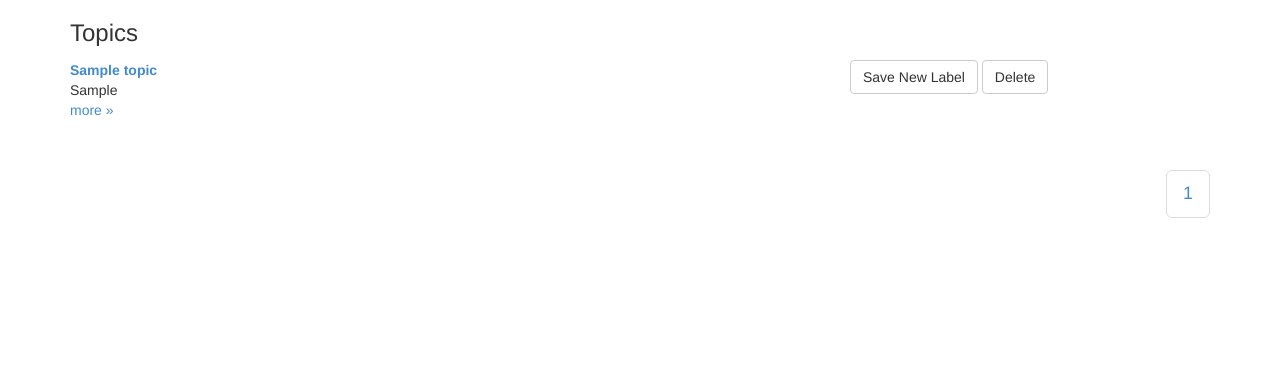
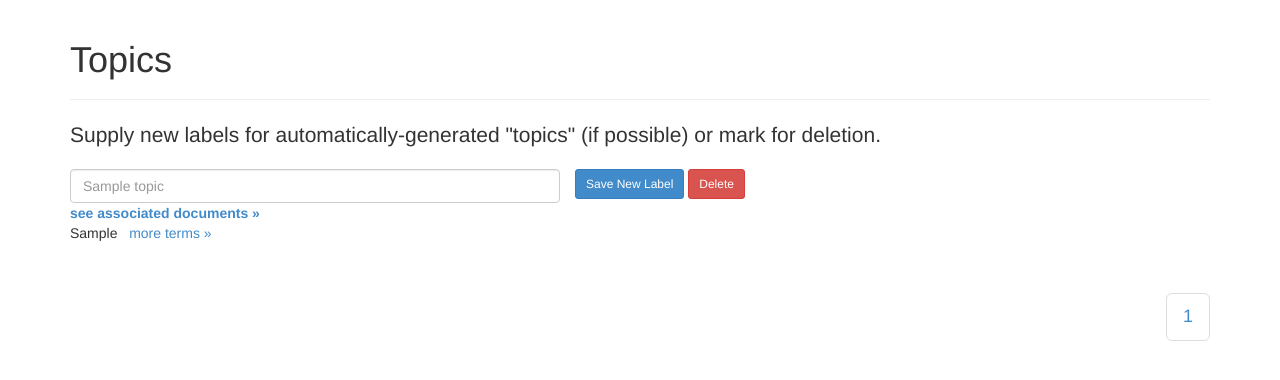
Before and after one commit to trevormunoz/kap_topics, a Flask app: page /topics in a window 1280 px wide. Shown: the top 380 px of the page. Run offline with Flask 2, Linux system fonts and the light colour scheme; tables that the repository leaves empty hold one stand-in row (values such as "Sample post"); some libraries are stand-ins or nearby versions.

Commit message:
Basic structure of the template for the topic page

```diff
--- a/templates/topics.html
+++ b/templates/topics.html
@@ -1,25 +1,37 @@
 {% extends "base.html" %}
 {% block content %}
 <div class=container>
-    <h3>Topics</h3>
+    <div class="page-header">
+        <h1>Topics</h1>
+    </div>
+    <p class="lead">Supply new labels for automatically-generated "topics" (if possible) or mark for deletion.</p>
     <dl>
         {% for topic in topics %}
         <div class="row">
             <div class="col-md-8">
                 <dt id="t{{topic.id}}">
-                                <a href="http://localhost:3000/?f%5Bsubject_facet%5D%5B%5D={{ topic.orig_label }}">{{ topic.orig_label }}</a>
+                       <div class="row topic">
+                        <form class="form-inline" role="form">
+                                                   <div class="form-group col-md-8">
+                                                       <label class="sr-only" for="input-label-topic-{{topic.id}}">Label for {{ topic.orig_label }}</label>
+                                                       <input type="text" class="form-control" id="input-label-topic-{{topic.id}}" placeholder="{{ topic.orig_label }}">
+                                                       <!-- <span class="help-block">Supply a new label for this topic or mark it for deletion</span> -->
+                                                </div>
+                                                <button type="submit" class="btn btn-default btn-sm btn-primary">Save New Label</button>
+                                                    <button class="btn btn-default btn-sm btn-danger">Delete</button>
+                                               </form>
+                                           </div>
+                        <a href="http://localhost:3000/?f%5Bsubject_facet%5D%5B%5D={{ topic.orig_label }}">see associated documents &raquo;</a>
                             </dt>
                             <dd>
                                 <p>
-                                    {{ topic.terms_top }}<br>
-                                    <a href="#">more &raquo;</a>
+                                    {{ topic.terms_top }} &nbsp;
+                                    <a href="#">more terms &raquo;</a>
                                 </p>
                                 <p class="hidden full-list">{{topic.terms_all}}</p>
                             </dd>
                         </div>
                         <div class="col-md-4">
-                            <a class="btn btn-default" role="button" href="#">Save New Label</a>
-                            <a class="btn btn-default" role="button" href="#">Delete</a>
                         </div>
             </div>
         {% endfor %}
```
